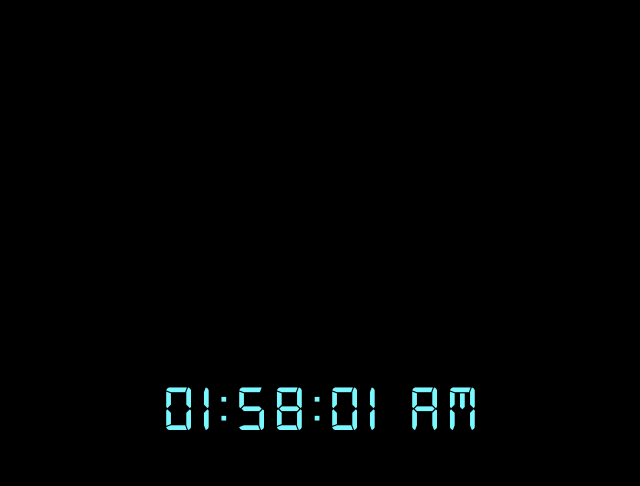
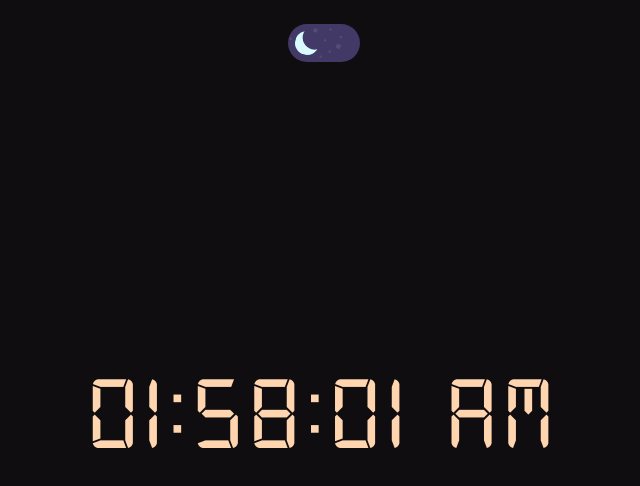
Before and after one commit to z-alsamarai/experiment_digital_clock, a plain HTML site: page index.html in a window 1280 px wide. Shown: the whole page, without its empty margins (316-956 px from the left). Drawn offline with Linux system fonts and the light colour scheme.

Commit message:
:sparkles: Dark / Light Mode

```diff
--- a/index.html
+++ b/index.html
@@ -8,6 +8,10 @@
     <link rel="stylesheet" href="style.css">
 </head>
 <body>
+    <div onclick="tdnn()" class="tdnn">
+        <div class="moon">
+        </div>
+    </div>
     <div id="clockDisplay" class="clock"></div>
     <script src="/src/main.js"></script>
 </body>
--- a/src/main.js
+++ b/src/main.js
@@ -1,3 +1,9 @@
+function tdnn() {
+    document.getElementsByClassName("moon")[0].classList.toggle("sun");
+    document.getElementsByClassName("tdnn")[0].classList.toggle("day");
+    document.getElementsByClassName("clock")[0].classList.toggle("darkClock");
+    document.getElementsByTagName("BODY")[0].classList.toggle("light");
+}
 function showTime() {
 
     // Get the current time
--- a/style.css
+++ b/style.css
@@ -1,19 +1,108 @@
-body {
-    background-color: #000000;
-}
 @font-face {
     font-family: 'digital-7';
     src: url('/static/fonts/digital-7.ttf');
 }
+
+:root {
+    --darkbg: #0f0d10;
+    --darkt: #FFD5AF;
+    --lightbg: #E6F4F1;
+    --lightt: #496364;
+
+    --toggleHeight: 16em;
+    --toggleWidth: 30em;
+    --toggleBtnRadius: 10em;
+
+    --bgColor--night: #423966;
+    --mooncolor: #d9fbff;
+    --bgColor--day: #fb9e9e;
+}
+
+body {
+    transition: all 0.2s ease-in-out;
+    background-color: var(--darkbg);
+    color: var(--darkt);
+    text-align: center;
+    font-family: 'Segoe UI', Tahoma, Geneva, Verdana, sans-serif;
+}
+
+.light {
+    background-color: var(--lightbg);
+    color: var(--lightt);
+}
+
+.tdnn {
+    cursor: pointer;
+    margin: 0 auto;
+    font-size: 15%;
+    margin-top: 10em;
+    position: relative;
+    justify-content: left;
+    height: var(--toggleHeight);
+    width: var(--toggleWidth);
+    border-radius: var(--toggleHeight);
+    transition: all 500ms ease-in-out;
+    background: var(--bgColor--night);
+}
+
+.day{
+    background: #FFD5AF;
+}
+
+.moon{
+    position: absolute;
+    display: block;
+    border-radius: 50%;
+    transition: all 400ms ease-in-out;
+    top: 3em;
+    left: 3em;
+    transform: rotate(-75deg);
+    width: var(--toggleBtnRadius);
+    height: var(--toggleBtnRadius);
+    background: var(--bgColor--night);
+    box-shadow: 3em 2.5em 0 0em var(--mooncolor) inset,
+      rgba(255, 255, 255, 0.1) 0em -7em 0 -4.5em,
+      rgba(255, 255, 255, 0.1) 3em 7em 0 -4.5em,
+      rgba(255, 255, 255, 0.1) 2em 13em 0 -4em,
+      rgba(255, 255, 255, 0.1) 6em 2em 0 -4.1em,
+      rgba(255, 255, 255, 0.1) 8em 8em 0 -4.5em,
+      rgba(255, 255, 255, 0.1) 6em 13em 0 -4.5em,
+      rgba(255, 255, 255, 0.1) -4em 7em 0 -4.5em,
+      rgba(255, 255, 255, 0.1) -1em 10em 0 -4.5em;
+}
+
+.sun {
+    top: 4.5em;
+    left: 18em;
+    transform: rotate(0deg);
+    width: 7em;
+    height: 7em;
+    background: #fff;
+    box-shadow: 3em 3em 0 5em #fff inset,
+    0 -5em 0 -2.7em #fff,
+    3.5em -3.5em 0 -3em #fff,
+    5em 0 0 -2.7em #fff,
+    3.5em 3.5em 0 -3em #fff,
+    0 5em 0 -2.7em #fff,
+    -3.5em 3.5em 0 -3em #fff,
+    -5em 0 0 -2.7em #fff,
+    -3.5em -3.5em 0 -3em #fff;
+}
+
 .clock{
     position: absolute;
     top: 50%;
     left: 50%;
     transform: translate(-50%, -50%);
-    color: #7af8ff;
-    font-size: 65px;
+    transition: all 0.2s ease-in-out;
+    color: var(--darkt);
+    font-size: 105px;
     font-family: 'digital-7';
     src: local('digital-7'), url('/static/fonts/digital-7.ttf') format('truetype');
     text-align: center;
     letter-spacing: 7px;
 }
+
+.darkClock{
+    color: var(--lightt);
+}
```
Also changed, not shown: 1 other file.
